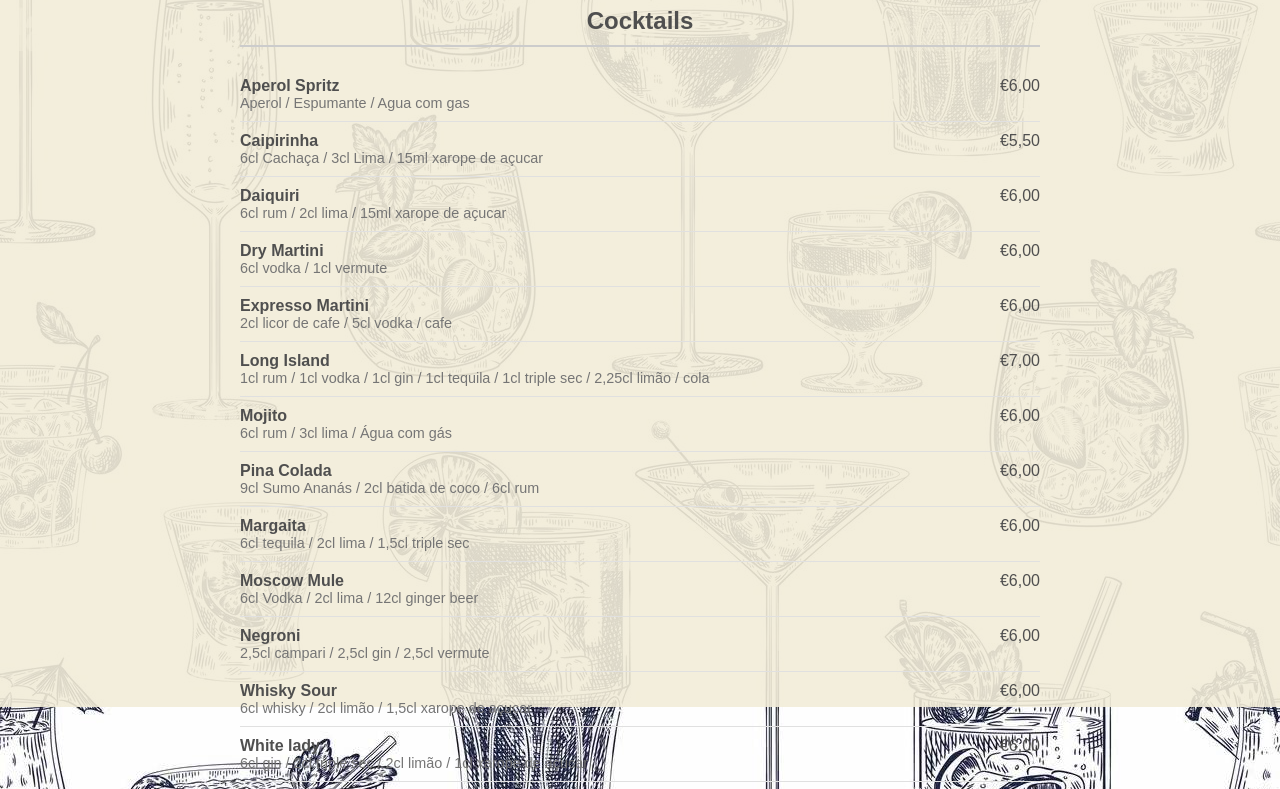
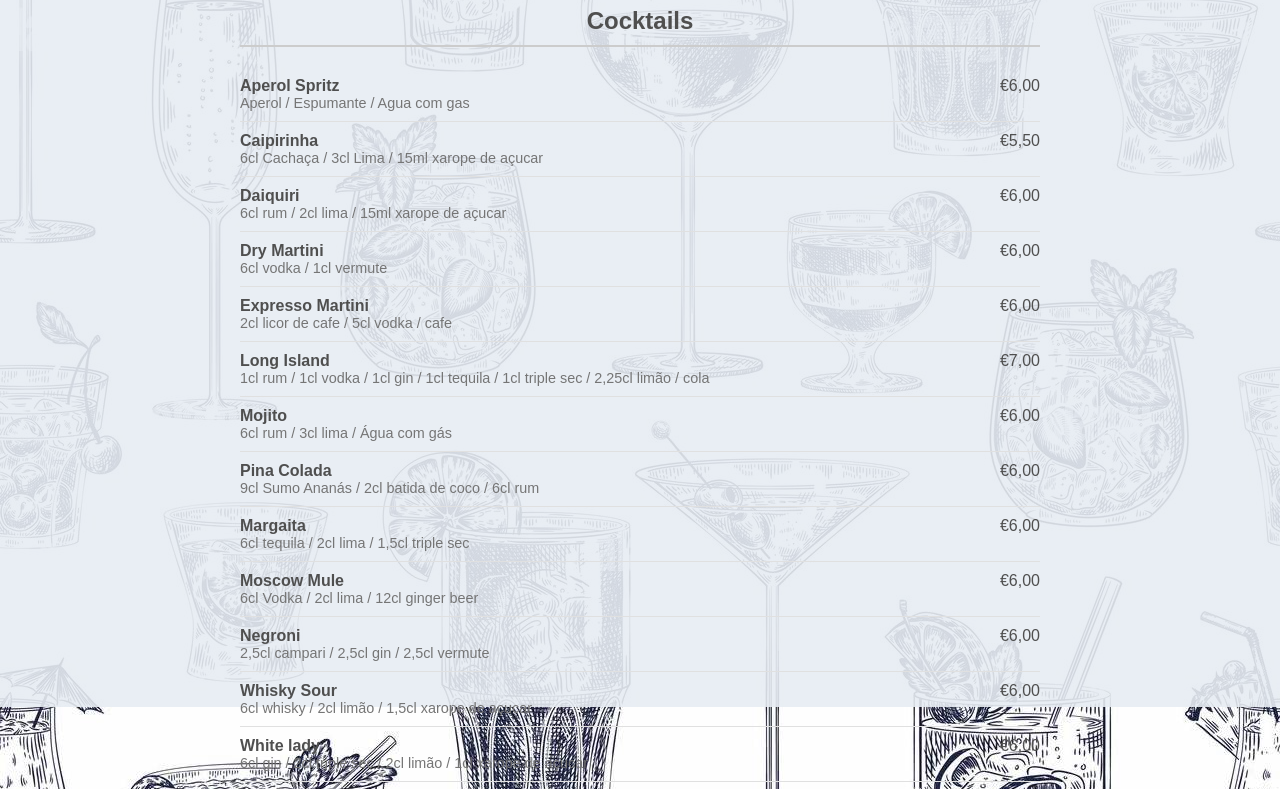
Before and after one commit to SimaoQueiros/simaoqueiros.github.io, a plain HTML site: page index.html in a window 1280 px wide. Shown: the part 93-882 px from the top of the page. Drawn offline with Linux system fonts and the light colour scheme.

Commit message:
blue ftw

```diff
--- a/index.html
+++ b/index.html
@@ -7,7 +7,7 @@
     <style>
         body {
             font-family: Arial, sans-serif;
-            background-color: #f8e6f3;
+            background-color: #cff6dc;
             color: #4f4f4f;
             margin: 0;
             padding: 20px;
@@ -50,7 +50,7 @@
             left: 0;
             width: 100%;
             height: 100vh;
-            background-color: rgba(242, 237, 217, 0.9); /* Adjust opacity here */
+            background-color: rgba(231, 237, 243, 0.9); /* Adjust opacity here */
             z-index: -1;
         }
     </style>
```
